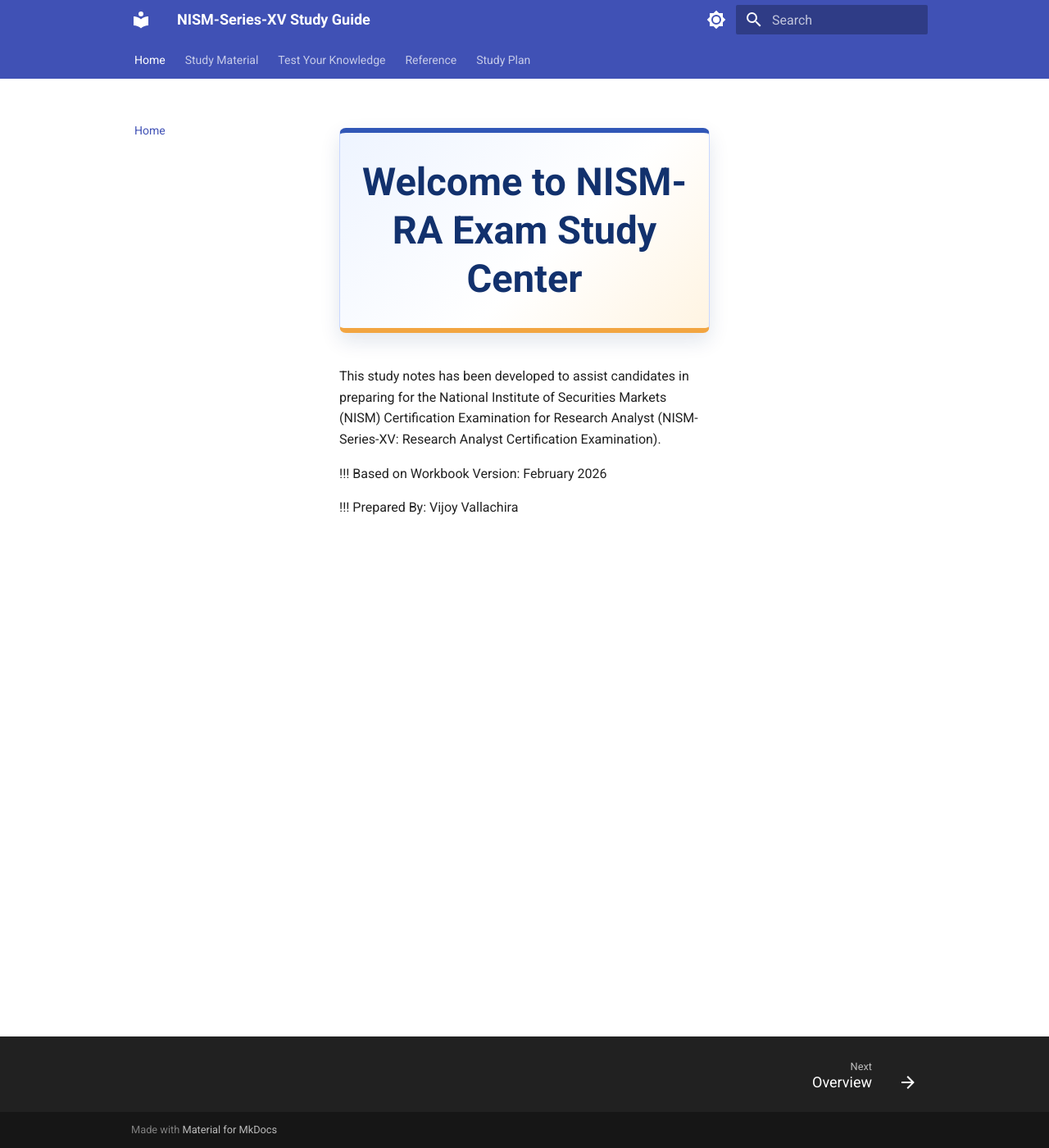
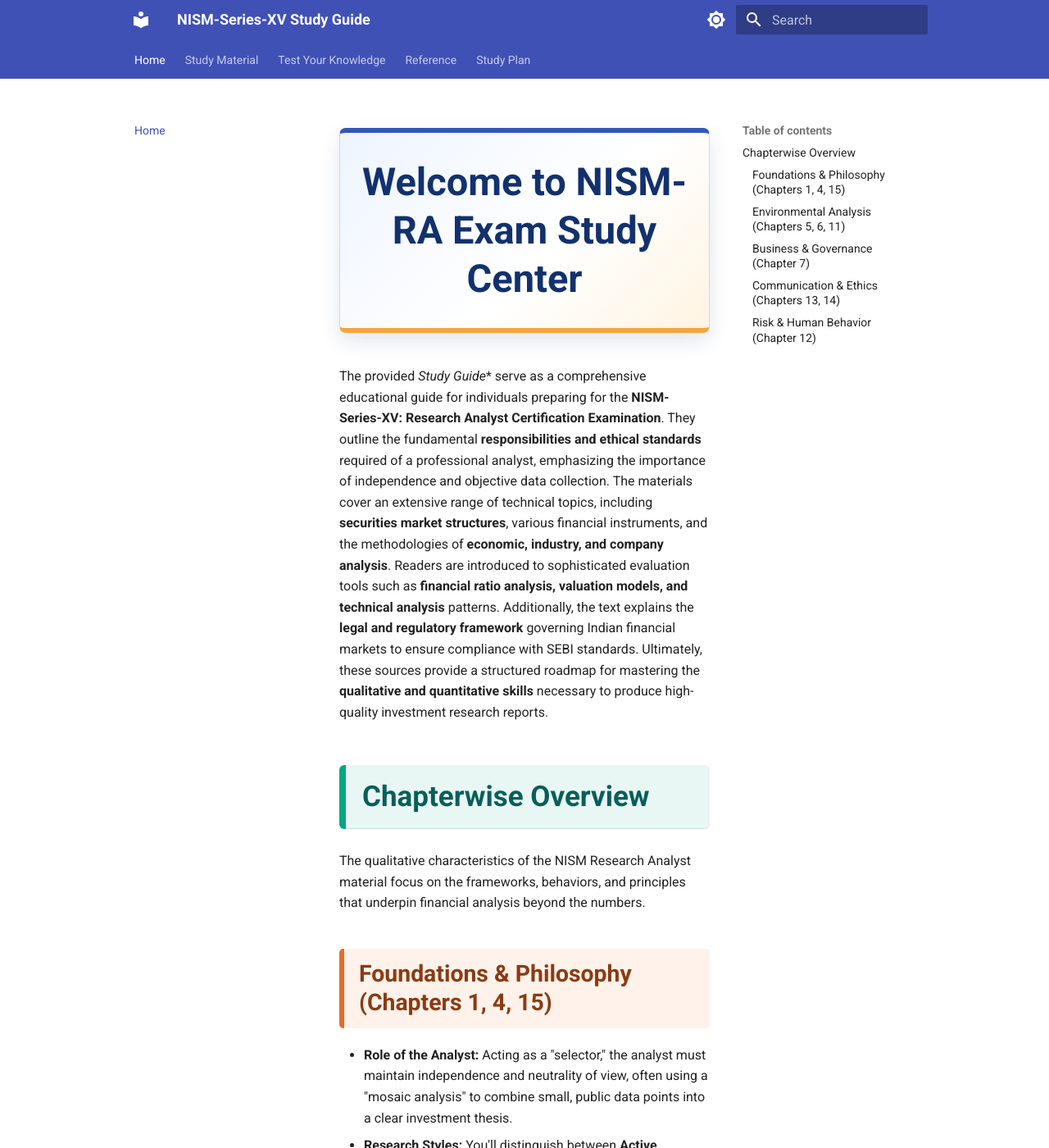
Before and after one commit to VijoyV/nism-ra-notes, an MkDocs documentation site: the page built from docs/index.md, in a window 1280 px wide and 1400 px high. Shown: the whole window at 82% size. Built offline with MkDocs 1.6.1 and Material for MkDocs 9.7.7, drawn with Linux system fonts in a browser that asks for light colours; some of the changed text lies outside the part shown.

Commit message:
First few chapters realigned.

```diff
--- a/docs/index.md
+++ b/docs/index.md
@@ -1,7 +1,38 @@
 # Welcome to NISM-RA Exam Study Center
 
-This study notes has been developed to assist candidates in preparing for the National Institute of Securities Markets (NISM) Certification Examination for Research Analyst (NISM-Series-XV: Research Analyst Certification Examination).
+The provided *Study Guide** serve as a comprehensive educational guide for individuals preparing for the **NISM-Series-XV: Research Analyst Certification Examination**. They outline the fundamental **responsibilities and ethical standards** required of a professional analyst, emphasizing the importance of independence and objective data collection. The materials cover an extensive range of technical topics, including **securities market structures**, various financial instruments, and the methodologies of **economic, industry, and company analysis**. Readers are introduced to sophisticated evaluation tools such as **financial ratio analysis, valuation models, and technical analysis** patterns. Additionally, the text explains the **legal and regulatory framework** governing Indian financial markets to ensure compliance with SEBI standards. Ultimately, these sources provide a structured roadmap for mastering the **qualitative and quantitative skills** necessary to produce high-quality investment research reports.
 
-!!! Based on Workbook Version: February 2026
+## Chapterwise Overview
 
-!!! Prepared By: Vijoy Vallachira
+The qualitative characteristics of the NISM Research Analyst material focus on the frameworks, behaviors, and principles that underpin financial analysis beyond the numbers.
+
+### **Foundations & Philosophy (Chapters 1, 4, 15)**
+
+*   **Role of the Analyst:** Acting as a "selector," the analyst must maintain independence and neutrality of view, often using a "mosaic analysis" to combine small, public data points into a clear investment thesis.
+*   **Research Styles:** You'll distinguish between **Active Investing** (beating the market) vs. **Passive Investing** (matching an index), and **Technical Analysis** (market psychology/price action) vs. **Fundamental Analysis** (business health/intrinsic value).
+
+### **Environmental Analysis (Chapters 5, 6, 11)**
+
+*   **Economic Trends:** Understanding the "big picture" through **Secular** (long-term shifts like digitalization), **Cyclical** (medium-term boom/bust), and **Seasonal** (predictable annual) trends.
+*   **Industry Dynamics:** Using frameworks like **Porter’s Five Forces** to judge an industry's "moat" or **PESTLE** to analyze external macro-environmental factors.
+*   **Value Migration:** Identifying when value shifts from one industry, geography, or business model to another (e.g., from film photography to digital).
+
+### **Business & Governance (Chapter 7)**
+
+*   **Business Model:** Competition in the market is often seen not between products, but between the underlying business models of companies.
+*   **Corporate Governance:** Evaluating the "Agency Risk" that management might prioritize personal gain over shareholders by checking board independence and auditor rotation.
+*   **SWOT Analysis:** A core tool for identifying internal **Strengths/Weaknesses** and external **Opportunities/Threats**.
+
+### **Communication & Ethics (Chapters 13, 14)**
+
+*   **Report Quality:** A good report requires clarity of idea, narrative structure, and a **checklist-based approach** to avoid "errors of ineptitude" or bias.
+*   **Regulatory Ethics:** Adhering to the **Chinese Wall** policy to prevent the flow of non-public price-sensitive information between departments.
+
+### **Risk & Human Behavior (Chapter 12)**
+
+*   **Diversification:** Distinguishing between **Systematic Risk** (market-wide and unavoidable) and **Unsystematic Risk** (company-specific and diversifiable).
+*   **Behavioral Biases:** Recognizing how emotions like **Loss Aversion** (fear of losing) or **Herd Mentality** (following the crowd) lead to irrational financial decisions.
+
+---
+
+!!! tag "Based on Workbook Version: February 2026 | Prepared By: Vijoy Vallachira | LAST UPATED: 21-JUN-2026"
--- a/docs/notes/chapter-02-part-02-section-1.md
+++ b/docs/notes/chapter-02-part-02-section-1.md
@@ -73,9 +71,7 @@
 
 When a company offers shares to the public for the first time.
 
-Example:
-
-A startup transforms into a listed company through an IPO.
+Example: A startup transforms into a listed company through an IPO.
 
 #### Follow-on Public Offer (FPO)
 
@@ -129,16 +125,7 @@
 
 The most important feature of an equity share is ownership.
 
-Suppose a company has:
-
-* Total shares issued = 1,00,000
-* You own = 1,000 shares
-
-Your ownership percentage is:
-
-**1,000 / 1,00,000 = 1%**
-
-You therefore own 1% of the company.
+Suppose a company has Total shares issued = 1,00,000, and You own = 1,000 shares. Your ownership percentage is: **1,000 / 1,00,000 = 1%**. You therefore own 1% of the company.
 
 This ownership gives you:
 
@@ -166,17 +153,13 @@
 5. Preference shareholders
 6. Equity shareholders
 
-Thus, equity shareholders stand last in the queue.
-
-If the company fails, shareholders may lose their entire investment.
+Thus, equity shareholders stand last in the queue. If the company fails, shareholders may lose their entire investment.
 
 #### Why Equity Can Be Highly Rewarding
 
 Since shareholders own the business, they enjoy all residual profits.
 
-Example:
-
-Suppose a company earns ₹500 crore profit.
+Example: Suppose a company earns ₹500 crore profit.
 
 After paying:
 
@@ -248,4 +231,6 @@
 
 ## Key Takeaway
 
-An equity share is a fractional ownership stake in a company. It offers investors the opportunity to participate in the growth and profits of a business while also exposing them to business risks. Equity shareholders are the true owners of a company and therefore enjoy the highest potential rewards, but they also bear the highest level of risk.
+* An equity share is a fractional ownership stake in a company.
+* It offers investors the opportunity to participate in the growth and profits of a business while also exposing them to business risks.
+* Equity shareholders are the true owners of a company and therefore enjoy the highest potential rewards, but they also bear the highest level of risk.
--- a/mkdocs.yml
+++ b/mkdocs.yml
@@ -74,7 +74,7 @@
 nav:
   - Home: index.md
   - Study Material:
-    - Overview: notes/chapter-01.md
+    - "Chapter 1: Introduction to the Research Analyst Profession": notes/chapter-01.md
     - "Chapter 2: Securities Market Overview": notes/chapter-02-main.md
     - "2.1 Introduction to Security Market": notes/chapter-02-part-01.md
     - "2.2 Product Definitions": notes/chapter-02-part-02-main.md
```
Also changed, not shown: other parts of docs/notes/chapter-02-part-02-section-1.md (+0 -2 lines), docs/notes/chapter-02-main.md (+13 -0 lines), docs/notes/chapter-02-part-02-main.md (+31 -0 lines), docs/notes/chapter-02-part-02-section-2.md (+14 -61 lines).
